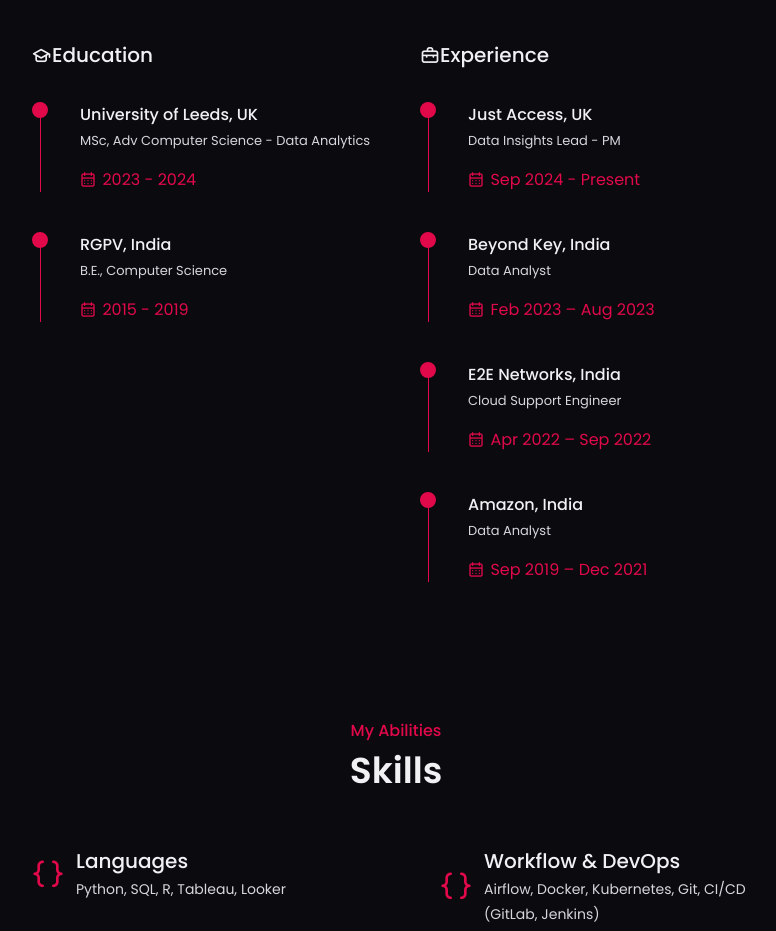
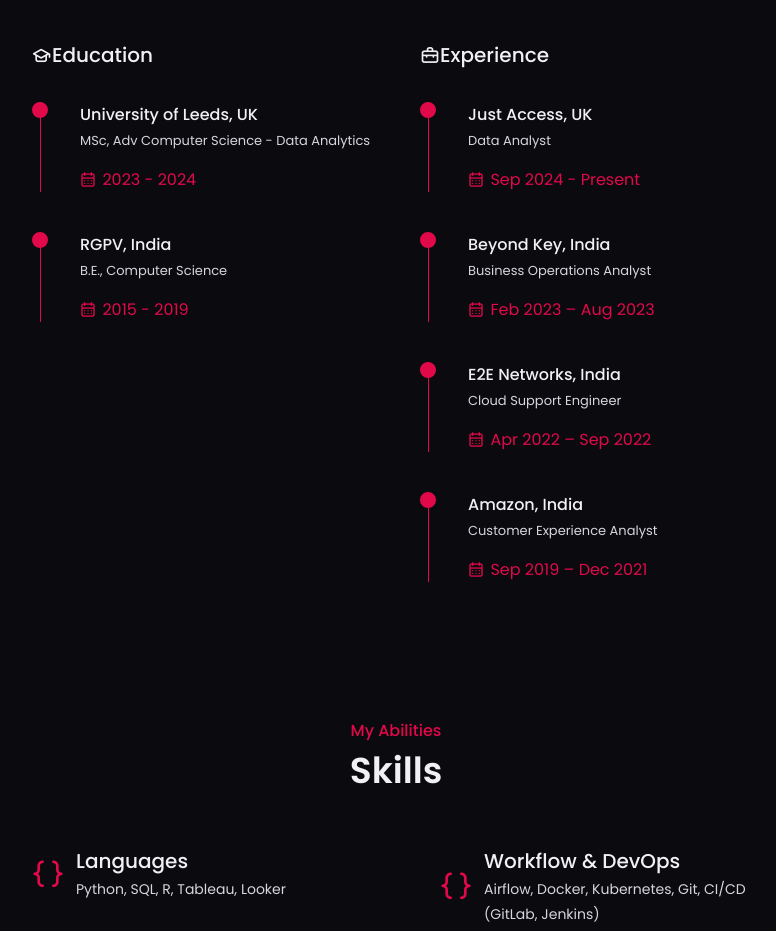
Before and after one commit to Prashkhya/portfolio, a plain HTML site: page index.html in a window 1280 px wide. Shown: the part 2040-2971 px from the top of the page, without its empty margins (294-1070 px from the left). Drawn offline with nearby package versions, Linux system fonts and the light colour scheme; a web font is replaced by a local one.

Commit message:
Update index.html

```diff
--- a/index.html
+++ b/index.html
@@ -161,14 +161,14 @@
                         <div class="timeline-item">
                             <div class="circle-dot"></div>
                             <h3 class="timeline-title">Just Access, UK</h3>
-                            <p class="timeline-text">Data Insights Lead - PM</p>
+                            <p class="timeline-text">Data Analyst</p>
                             <span class="timeline-date"><i class="uil uil-calendar-alt"></i>Sep 2024 - Present</span>
                         </div>
 
                         <div class="timeline-item">
                             <div class="circle-dot"></div>
                             <h3 class="timeline-title">Beyond Key, India</h3>
-                            <p class="timeline-text">Data Analyst</p>
+                            <p class="timeline-text">Business Operations Analyst</p>
                             <span class="timeline-date"><i class="uil uil-calendar-alt"></i>Feb 2023 – Aug 2023</span>
                         </div>
 
@@ -182,7 +182,7 @@
                         <div class="timeline-item">
                             <div class="circle-dot"></div>
                             <h3 class="timeline-title">Amazon, India</h3>
-                            <p class="timeline-text">Data Analyst</p>
+                            <p class="timeline-text">Customer Experience Analyst</p>
                             <span class="timeline-date"><i class="uil uil-calendar-alt"></i>Sep 2019 – Dec 2021</span>
                         </div>
 
```
